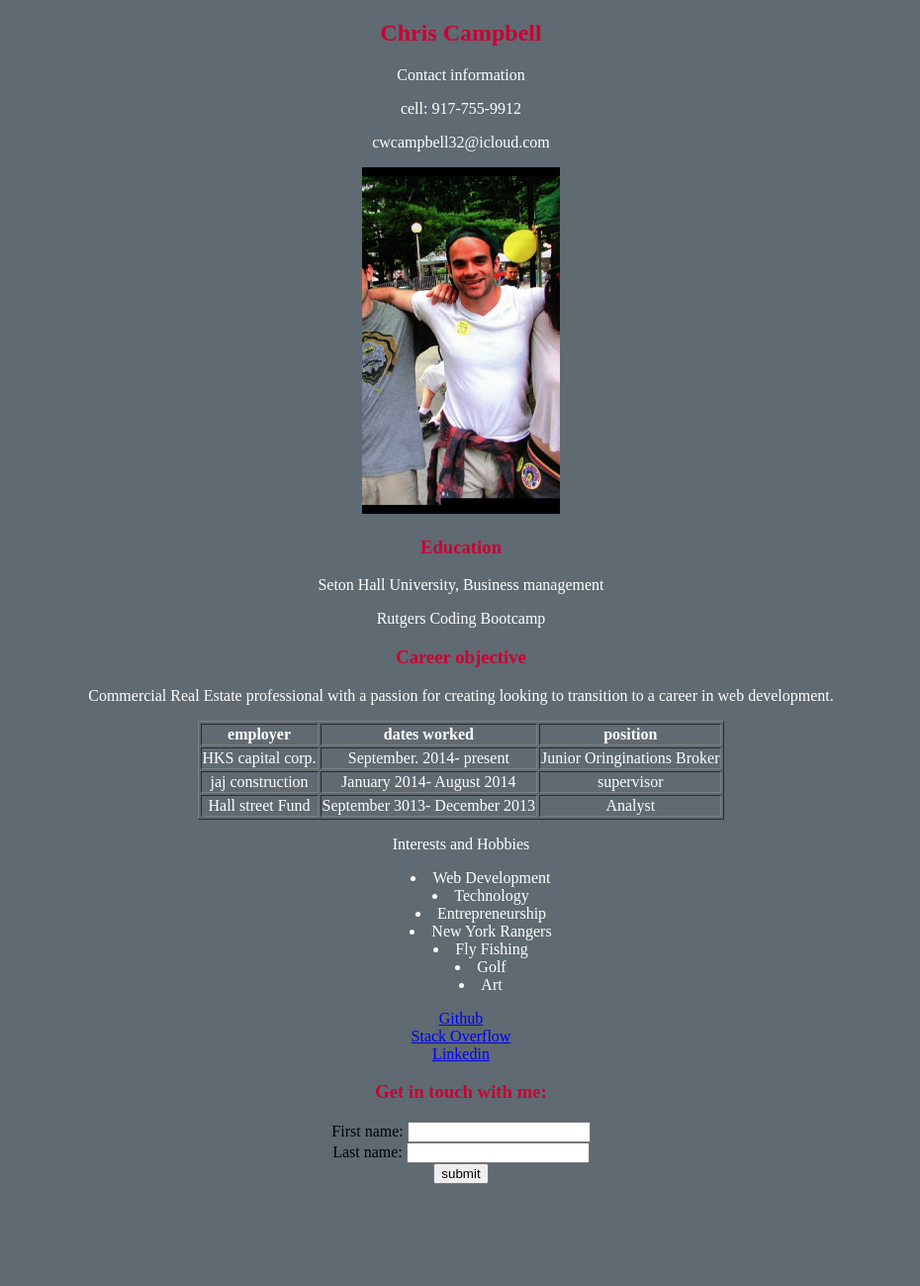
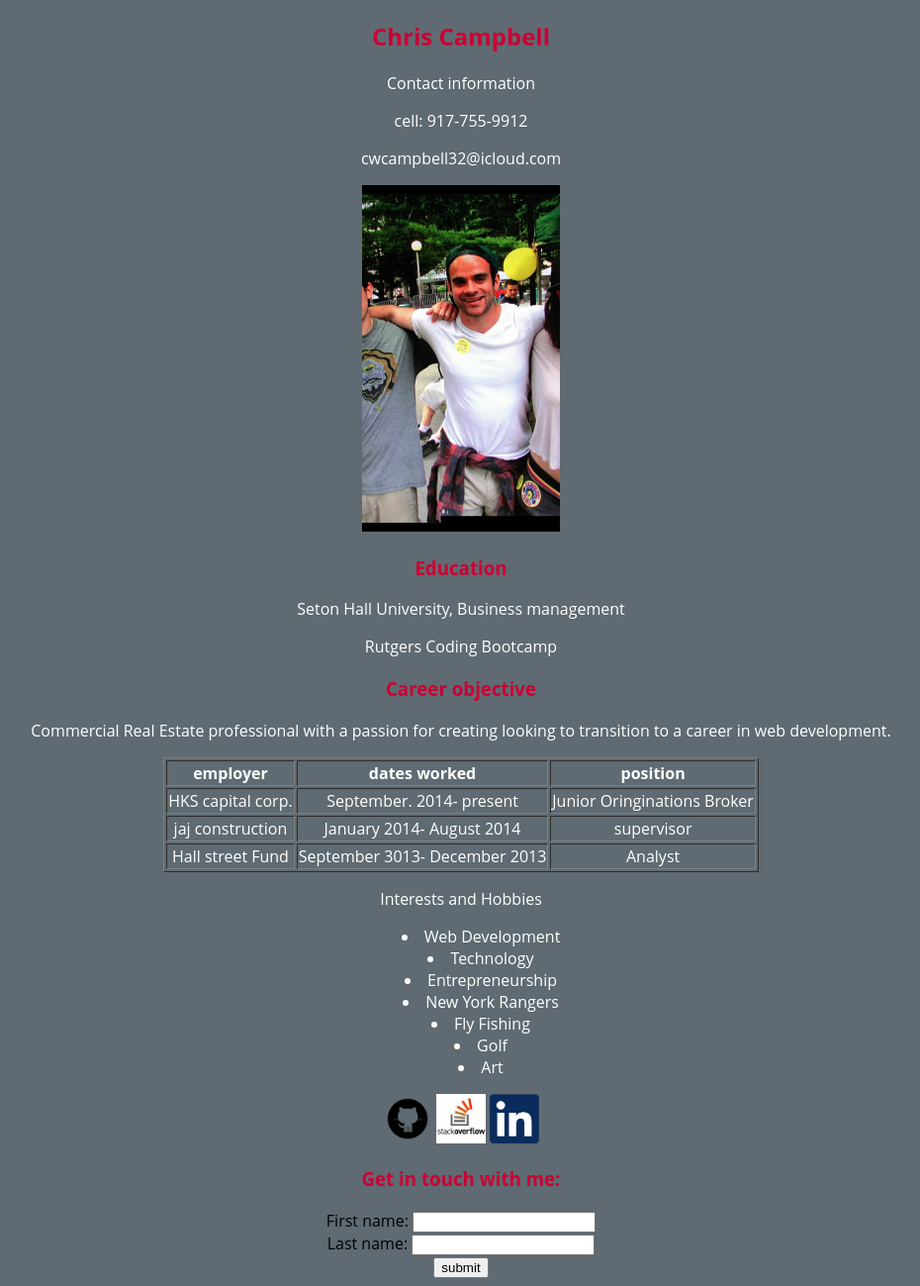
Before and after one commit to chriscampbell32/chriscampbell_10-31, a PHP site: page / in a window 1280 px wide. Shown: the whole page at 99% size, without its empty margins (174-1104 px from the left). Before the commit the page ends 1196 px from the top, so only its background shows below. Run offline with PHP 8.4, Linux system fonts and the light colour scheme.

Commit message:
added link pics and some css

```diff
--- a/home.html
+++ b/home.html
@@ -70,9 +70,9 @@
 
 </section>
 <section class="links">
-	<div><a href="https://github.com/chriscampbell32">Github</a></div>
-	<div><a href="http://stackoverflow.com/users/5270064/chris-campbell32">Stack Overflow</a></div>
-	<div><a href="https://www.linkedin.com/pub/christopher-campbell/109/381/3ba">Linkedin</a></div>
+	<a href="https://github.com/chriscampbell32"><img src="a59a44b1a383ad42e195fa34f0ad2756f46c77a2.png" height="50" width="50"></a>
+	<a href="http://stackoverflow.com/users/5270064/chris-campbell32"><img src="stackoverflow.jpg" height="50" width="50"></a>
+	<a href="https://www.linkedin.com/pub/christopher-campbell/109/381/3ba"><img src="linkedin-logo.png" height="50" width="50"></a>
 <section>
 </section>
 <h3>Get in touch with me:</h3>
--- a/portfolio_design.css
+++ b/portfolio_design.css
@@ -1,16 +1,15 @@
 body {
 	text-align: center;
 	background-color: #5f6a72;
+	font-family: 'Open Sans', sans-serif;
 
 }
 
-h1 {
+h1, h3 {
 	color: #cc0033;
 }
 
-h3 {
-	color: #cc0033;
-}
+
 p  {
 	color: white;
 }
```
Also changed, not shown: a59a44b1a383ad42e195fa34f0ad2756f46c77a2.png (added), linkedin-logo.png (added), stackoverflow.jpg (added).
